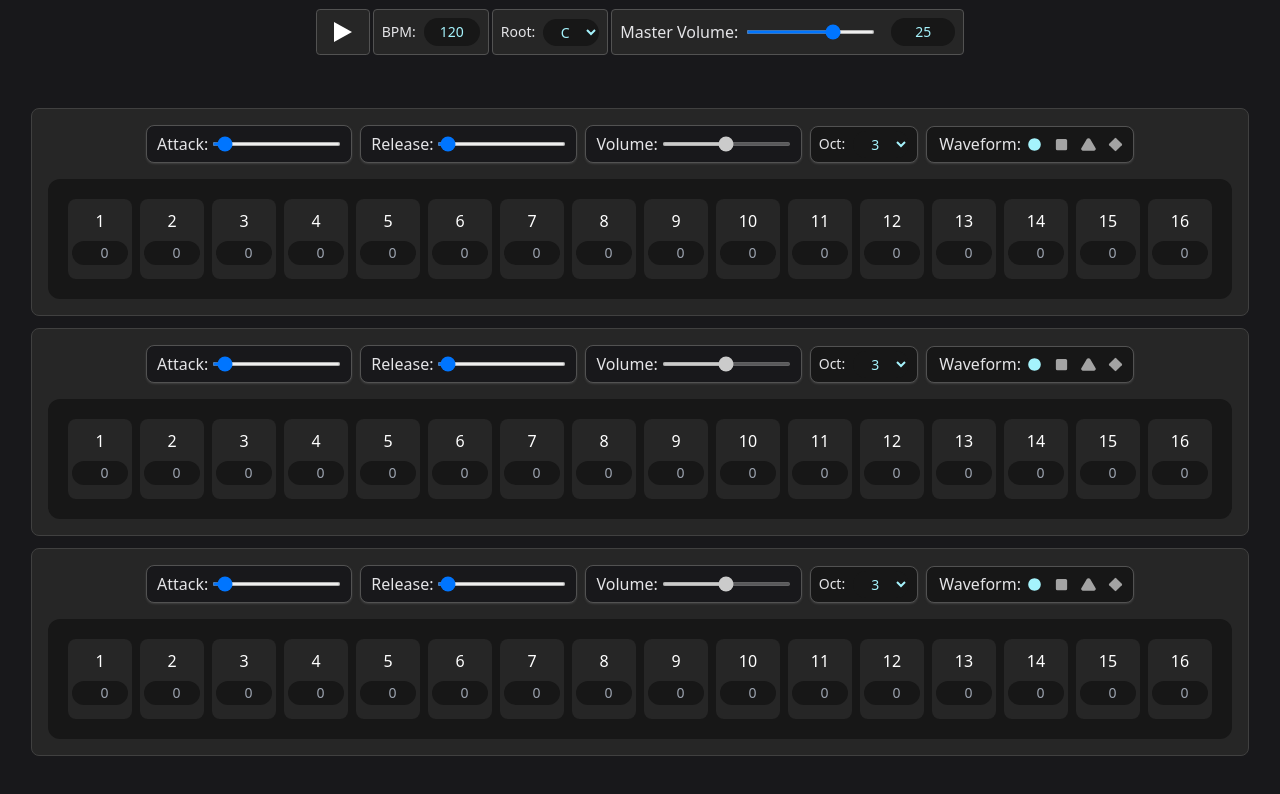
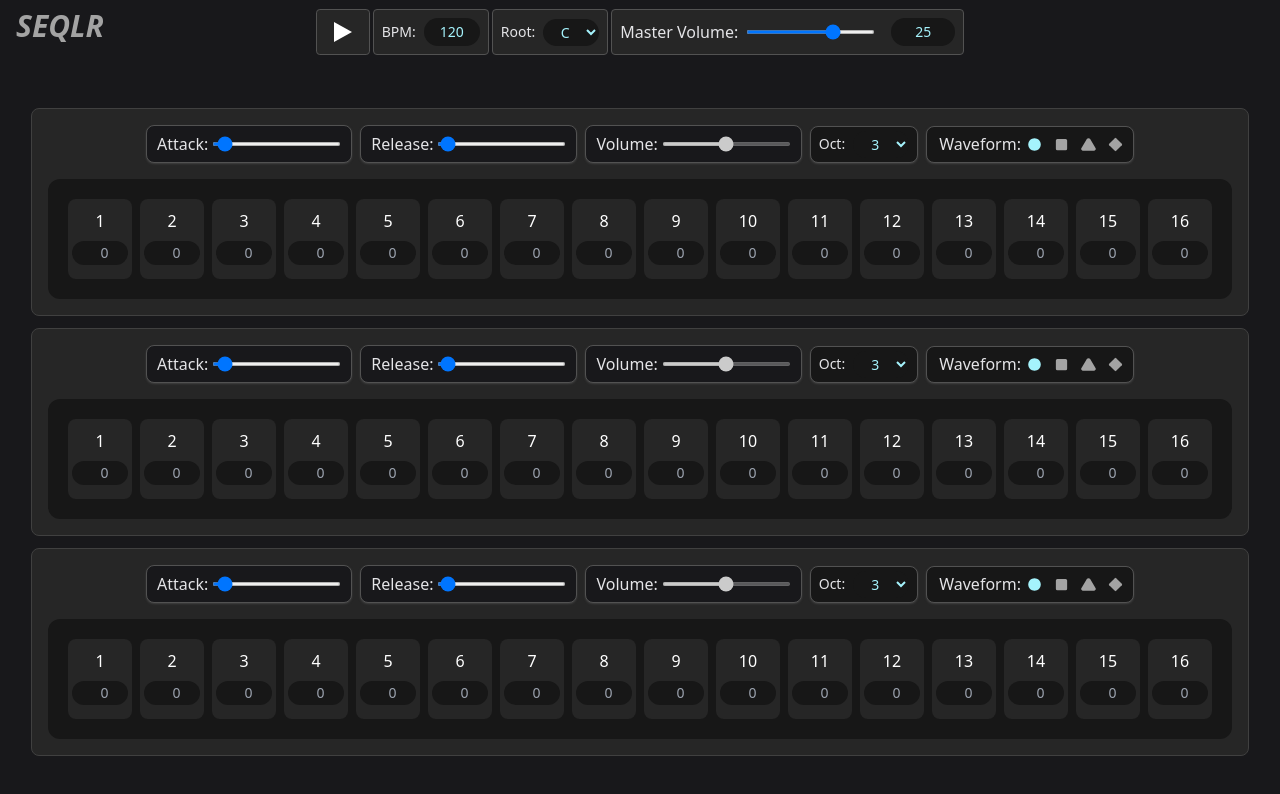
Before and after one commit to wjeffreys96/seqlr, a React (Vite) app: page / in a window 1280 px wide. Shown: the top 794 px of the page. Built offline with nearby package versions, Linux system fonts and the light colour scheme.

Commit message:
Add name of app to top left

```diff
--- a/src/App.tsx
+++ b/src/App.tsx
@@ -5,6 +5,9 @@ import Wrapper from "./components/Wrapper";
 export default function App() {
   return (
     <div className="font-sans text-white bg-zinc-900">
+      <h1 className="absolute left-4 top-2 text-neutral-400 italic font-semibold text-3xl">
+        SEQLR
+      </h1>
       <Nav />
       <Wrapper>
         <main className="min-h-custom flex flex-col gap-3 justify-center items-center">
```
